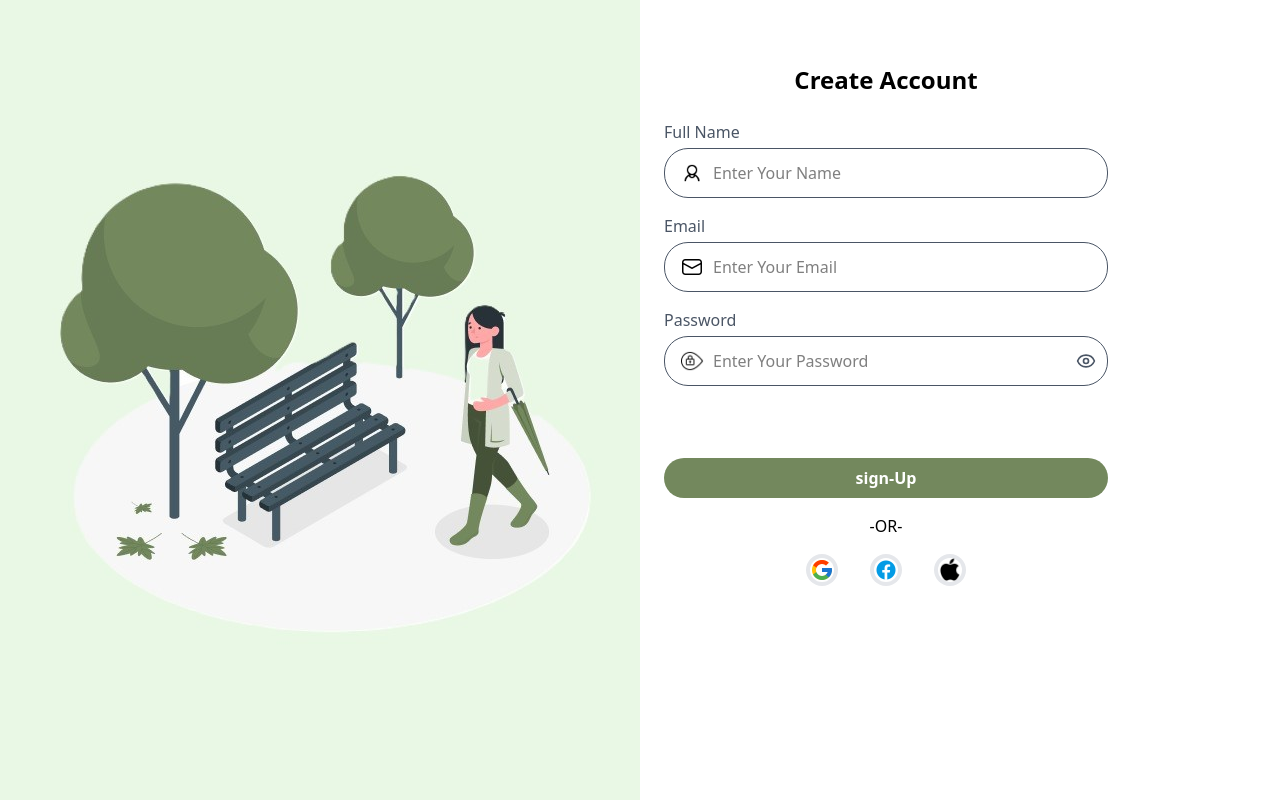
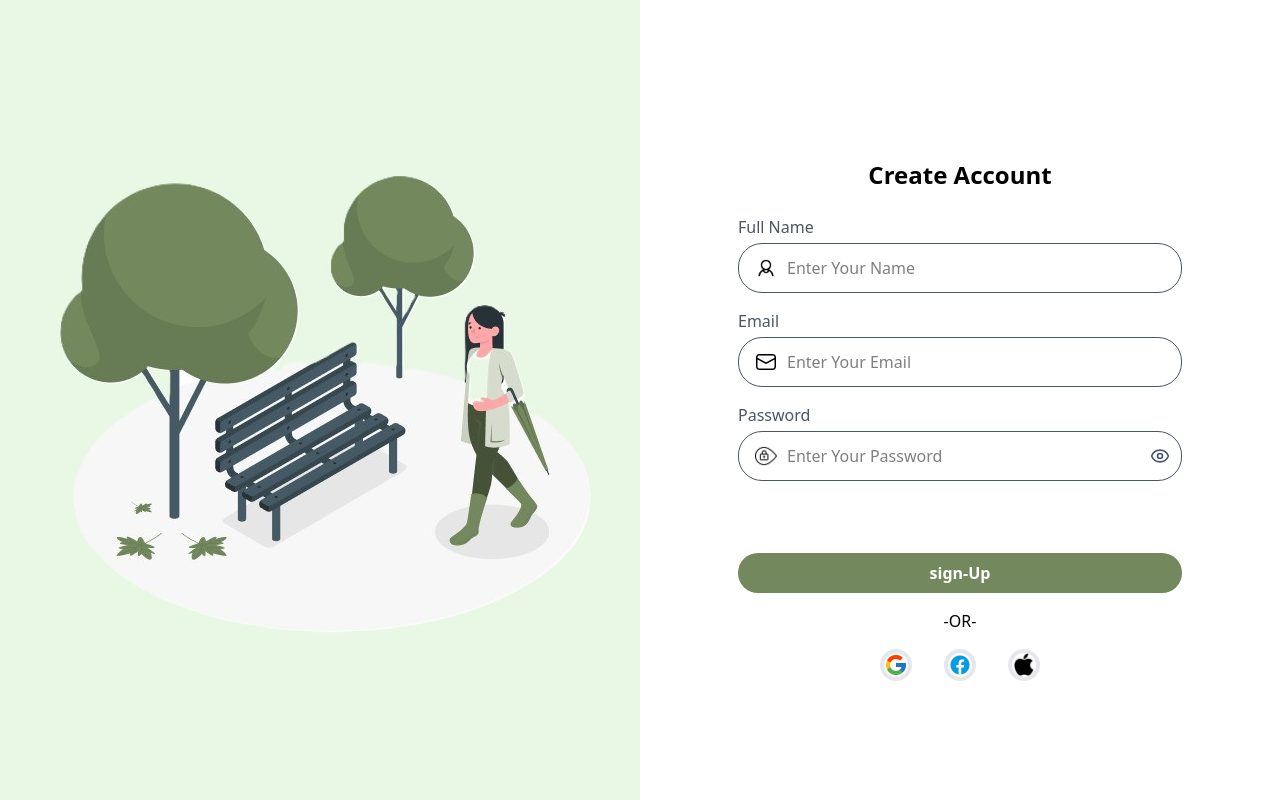
Before and after one commit to sajjadamin1924/signup-form, a React (Vite) app: page / in a window 1280 px wide. Built offline with nearby package versions, Linux system fonts and the light colour scheme.

Commit message:
code updated

```diff
--- a/src/App.jsx
+++ b/src/App.jsx
@@ -17,7 +17,7 @@ function App() {
           />
         </div>
 
-        <div className="w-1/2 flex flex-col p-4 bg-white p-6">
+        <div className="w-1/2 flex items-center justify-center flex-col p-4 bg-white p-6">
           <form className="w-3/4 space-y-4 mt-4">
             <p className="text-2xl font-bold mt-6 mb-6 text-center">
               Create Account
```
